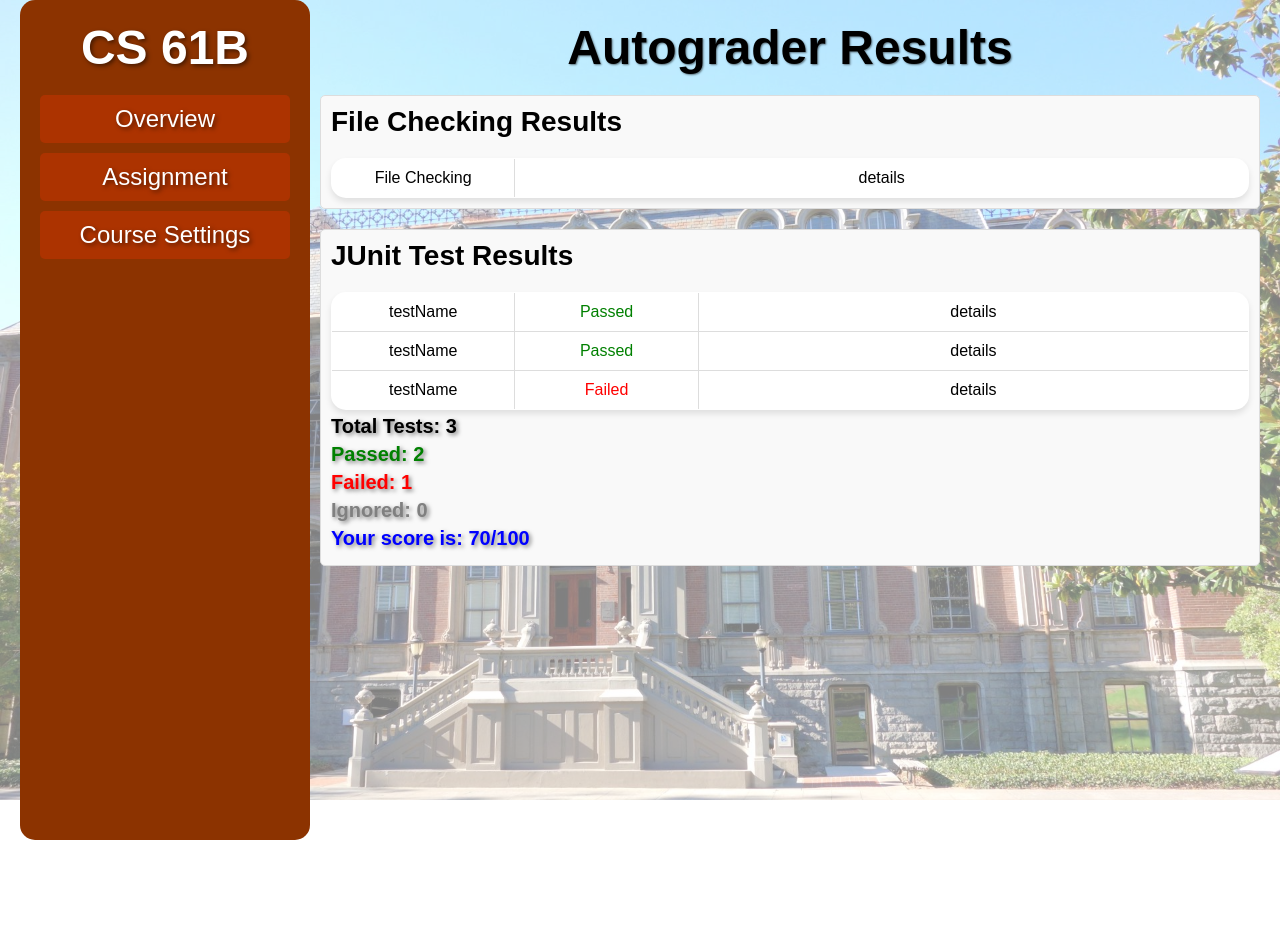
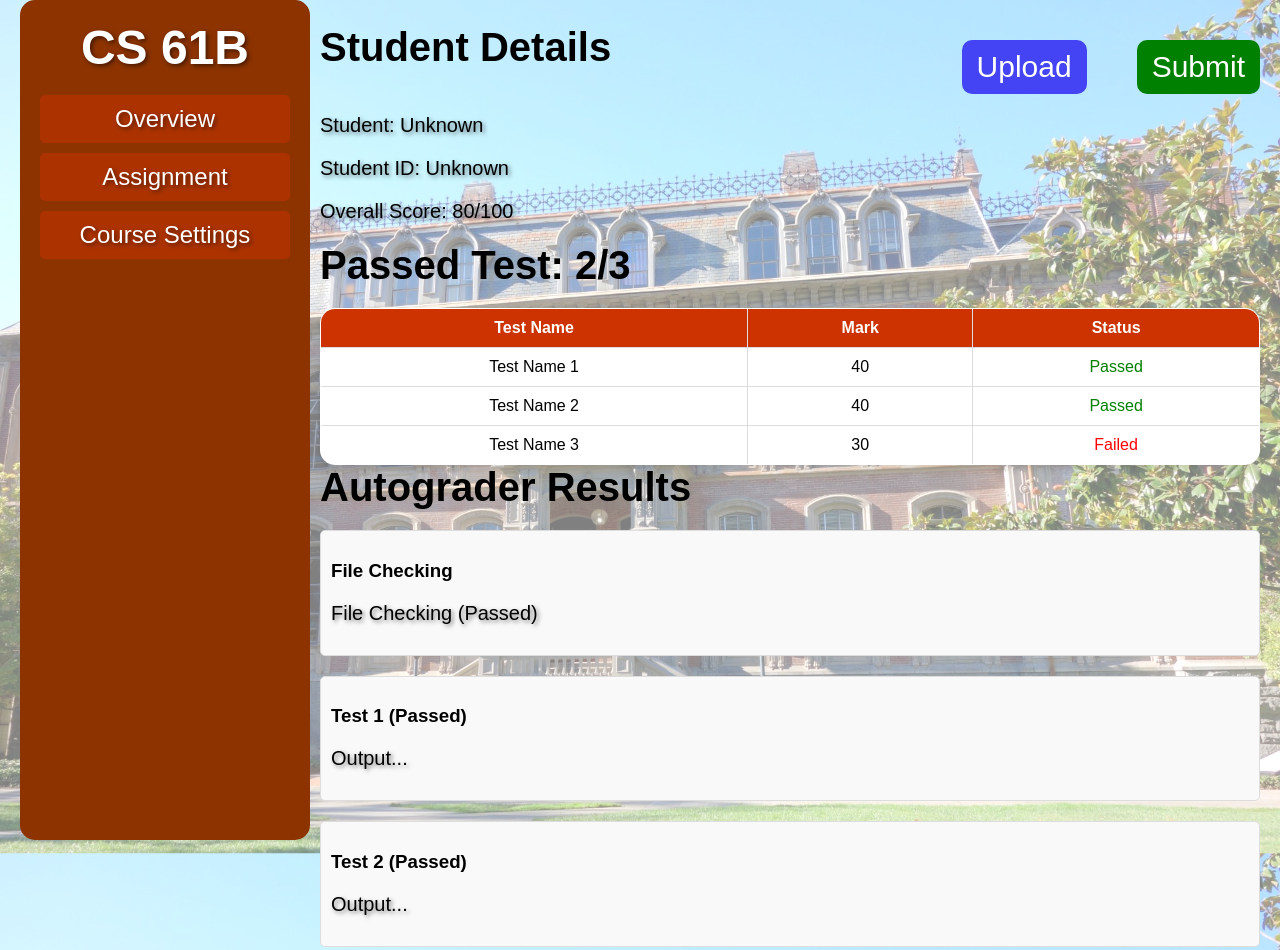
Before and after one commit to shiho-jo/uturano-autograde, a plain HTML site: page frontend/pages/grade.html in a window 1280 px wide. Shown: the top 950 px of the page. Before the commit the page ends 800 px from the top, so only its background shows below. Drawn offline with Linux system fonts and the light colour scheme.

Commit message:
Show student name and student id when corresponding student info is clicked

```diff
--- a/frontend/asset/stylesheet.css
+++ b/frontend/asset/stylesheet.css
@@ -90,7 +90,7 @@ body.modal-open::after {
 
 .content h2 {
     margin: 0 0 20px;
-    font-size: 28px;
+    font-size: 40px;
 }
 
 .content p {
@@ -386,3 +386,49 @@ table tr:hover {
 .remaining-hint {
     color: blue;
 }
+
+#loading-overlay {
+    display: none;
+    position: fixed;
+    top: 0;
+    left: 0;
+    width: 100%;
+    height: 100%;
+    background: rgba(255, 255, 255, 0.8);
+    z-index: 1000;
+    text-align: center;
+    padding-top: 200px;
+    font-size: 24px;
+    font-weight: bold;
+    color: #333;
+}
+
+.details-header {
+    display: flex;
+    justify-content: space-between;
+    align-items: center;
+    margin-bottom: 10px;
+}
+
+.button-container {
+    display: flex;
+    gap: 50px;
+}
+
+.average-button, .save-button {
+    padding: 10px 15px;
+    font-size: 30px;
+    border: none;
+    border-radius: 10px;
+    cursor: pointer;
+}
+
+.average-button {
+    background-color: rgb(68, 68, 245);
+    color: white;
+}
+
+.save-button {
+    background-color: green;
+    color: white;
+}
--- a/frontend/pages/grade.html
+++ b/frontend/pages/grade.html
@@ -3,86 +3,115 @@
 <head>
     <meta charset="UTF-8">
     <meta name="viewport" content="width=device-width, initial-scale=1.0">
-    <title>Autograder Results</title>
+    <title>Submission Page</title>
     <link rel="stylesheet" href="../asset/stylesheet.css">
 </head>
 <body>
     <div id="sidebar-container"></div>
 
     <div class="content">
-        <h1>Autograder Results</h1>
+        <!-- Header Section -->
+        <div class="details-header">
+            <h2>Student Details</h2>
+            <div class="button-container">
+                <button id="uploadButton" class="average-button">Upload</button>
+                <button id="submitButton" class="save-button">Submit</button>
+            </div>
+        </div>
 
-        <!-- File Check Results Section -->
-        <div class="results-section" id="file-check-section">
-            <h2>File Checking Results</h2>
-            <table class="results-table1" id="file-check-table">
-                <!-- Content dynamically generated -->
+        <!-- Student Details Section -->
+        <div id="submission-details">
+            <p>Student: Unknown</p>
+            <p>Student ID: Unknown</p>
+            <p>Overall Score: 80/100</p>
+        </div>
+
+        <!-- Test Summary Section -->
+        <div id="test-summary">
+            <h2>Passed Test: 2/3</h2>
+            <table class="assignments-table">
+                <thead>
+                    <tr>
+                        <th>Test Name</th>
+                        <th>Mark</th>
+                        <th>Status</th>
+                    </tr>
+                </thead>
+                <tbody>
+                    <tr>
+                        <td>Test Name 1</td>
+                        <td>40</td>
+                        <td class="passed">Passed</td>
+                    </tr>
+                    <tr>
+                        <td>Test Name 2</td>
+                        <td>40</td>
+                        <td class="passed">Passed</td>
+                    </tr>
+                    <tr>
+                        <td>Test Name 3</td>
+                        <td>30</td>
+                        <td class="failed">Failed</td>
+                    </tr>
+                </tbody>
             </table>
         </div>
 
-        <!-- JUnit Test Results Section -->
-        <div class="results-section" id="junit-results-section" style="display: none;">
-            <h2>JUnit Test Results</h2>
-            <table class="results-table2" id="junit-results-table">
-                <!-- Content dynamically generated -->
-            </table>
-            <div id="junit-summary"></div>
+        <!-- Autograder Results Section -->
+        <div id="autograder-results">
+            <h2>Autograder Results</h2>
+            <div class="results-section">
+                <h3>File Checking</h3>
+                <p>File Checking (Passed)</p>
+            </div>
+            <div class="results-section">
+                <h3>Test 1 (Passed)</h3>
+                <p>Output...</p>
+            </div>
+            <div class="results-section">
+                <h3>Test 2 (Passed)</h3>
+                <p>Output...</p>
+            </div>
         </div>
     </div>
 
     <script>
-        document.addEventListener("DOMContentLoaded", function() {
+        document.addEventListener("DOMContentLoaded", function () {
+            // 动态加载侧边栏
             fetch('sidebar.html')
                 .then(response => response.text())
                 .then(data => {
                     document.getElementById('sidebar-container').innerHTML = data;
                 })
                 .catch(error => console.error('Error loading sidebar:', error));
-        });
 
-        // Mock data for demonstration
-        const fileCheckPassed = true; // Change to false to simulate failure
-        const fileCheckResults = [
-            { name: "File Checking", details: "details" }
-        ];
-        const junitResults = [
-            { test: "testName", status: "Passed", details: "details" },
-            { test: "testName", status: "Passed", details: "details" },
-            { test: "testName", status: "Failed", details: "details" }
-        ];
-        const junitSummary = { total: 3, passed: 2, failed: 1, ignored: 0, score: 70, maxScore: 100 };
+            // 获取 URL 查询参数
+            const params = new URLSearchParams(window.location.search);
+            const studentName = params.get("name") || "Unknown";
+            const studentID = params.get("id") || "Unknown";
 
-        document.addEventListener("DOMContentLoaded", function () {
-            // Populate File Check Results
-            const fileCheckTable = document.getElementById("file-check-table");
-            fileCheckResults.forEach(result => {
-                const row = document.createElement("tr");
-                row.innerHTML = `<td>${result.name}</td><td>${result.details}</td>`;
-                fileCheckTable.appendChild(row);
+            // 动态更新学生信息
+            const submissionDetails = document.getElementById("submission-details");
+            const studentDetails = submissionDetails.getElementsByTagName("p");
+            studentDetails[0].textContent = `Student: ${studentName}`;
+            studentDetails[1].textContent = `Student ID: ${studentID}`;
+
+            // 文件上传与提交功能
+            const uploadButton = document.getElementById("uploadButton");
+            const submitButton = document.getElementById("submitButton");
+            const loadingOverlay = document.getElementById("loading-overlay");
+
+            uploadButton.addEventListener("click", function () {
+                alert("File upload functionality is not implemented yet.");
             });
 
-            // Show JUnit Test Results only if File Check Passed
-            if (fileCheckPassed) {
-                document.getElementById("junit-results-section").style.display = "block";
-                const junitTable = document.getElementById("junit-results-table");
-
-                junitResults.forEach(result => {
-                    const row = document.createElement("tr");
-                    const statusClass = result.status === "Passed" ? "passed" : "failed";
-                    row.innerHTML = `<td>${result.test}</td><td class="${statusClass}">${result.status}</td><td>${result.details}</td>`;
-                    junitTable.appendChild(row);
-                });
-
-                // Add Summary
-                const summaryDiv = document.getElementById("junit-summary");
-                summaryDiv.innerHTML = `
-                    <p class="resultStatic">Total Tests: ${junitSummary.total}</p>
-                    <p class="resultStatic">Passed: ${junitSummary.passed}</p>
-                    <p class="resultStatic">Failed: ${junitSummary.failed}</p>
-                    <p class="resultStatic">Ignored: ${junitSummary.ignored}</p>
-                    <p class="resultStatic">Your score is: ${junitSummary.score}/${junitSummary.maxScore}</p>
-                `;
-            }
+            submitButton.addEventListener("click", function () {
+                loadingOverlay.style.display = "block";
+                setTimeout(() => {
+                    loadingOverlay.style.display = "none";
+                    alert("File has been submitted to the backend.");
+                }, 2000); // 模拟加载延迟
+            });
         });
     </script>
 </body>
```
Also changed, not shown: frontend/pages/setting1.html (+2 -2 lines), frontend/pages/submissions.html (+5 -5 lines).
